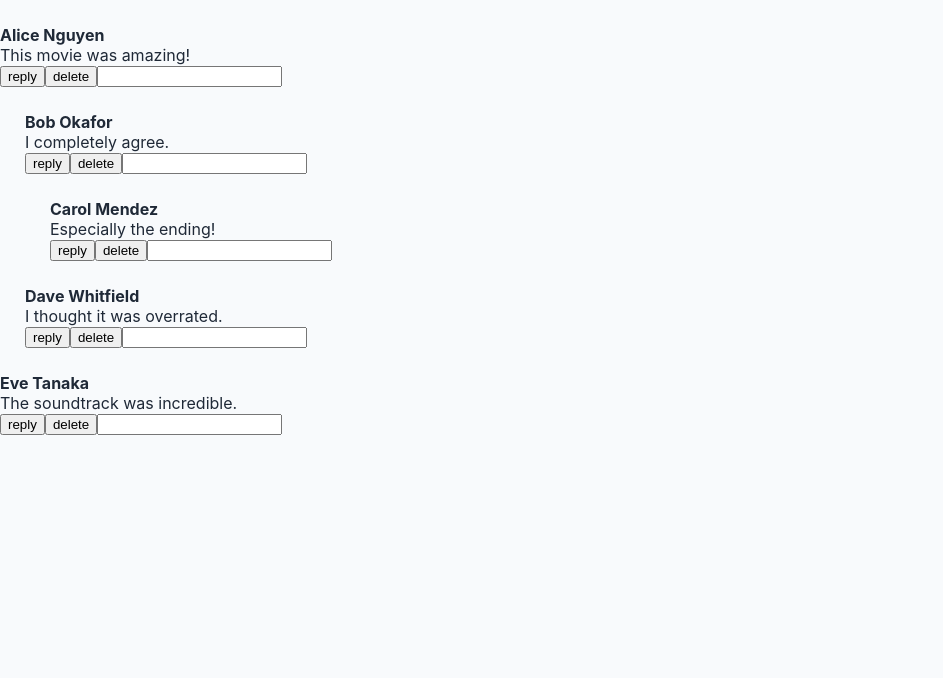
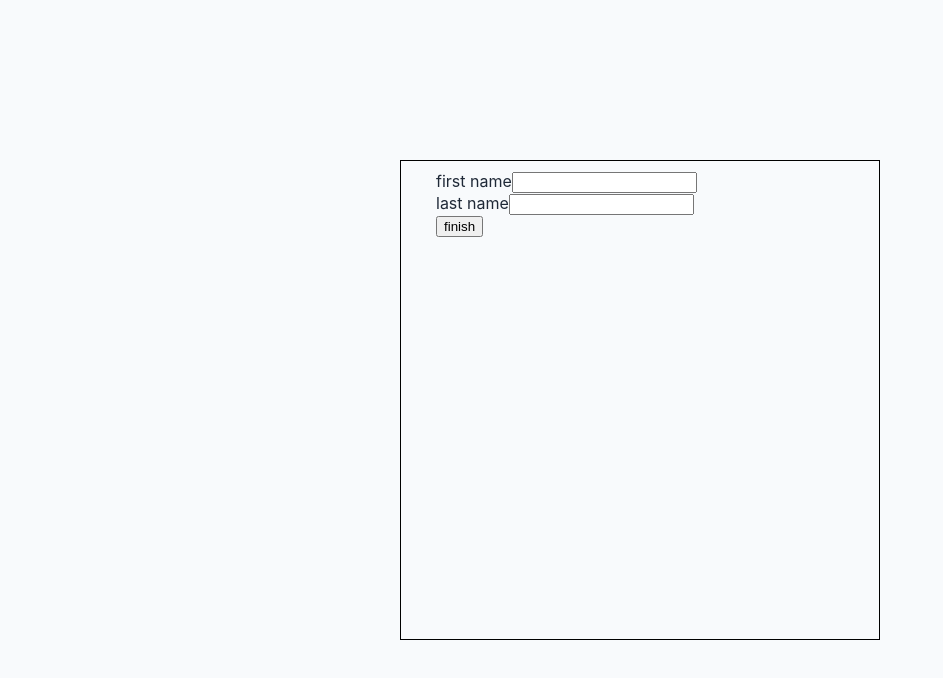
Before and after one commit to pugweather/js-internals-and-other-stuff, a React (Vite) app in the folder react-playground/: page / in a window 1280 px wide. Shown: the top 678 px of the page, without its empty margins (0-943 px from the left). Built offline with nearby package versions, Linux system fonts and the light colour scheme.

Commit message:
-multistep form

```diff
--- a/package.json
+++ b/package.json
@@ -9,6 +9,7 @@
     "experss": "^0.0.1-security",
     "express": "^5.3.0",
     "http-proxy": "^1.18.1",
-    "redis": "^6.3.0"
+    "redis": "^6.3.0",
+    "zod": "^4.6.7"
   }
 }
--- a/react-playground/src/App.jsx
+++ b/react-playground/src/App.jsx
@@ -2,9 +2,10 @@
 // import PostsListManual from './questions/posts-fetch/PostsListManual.jsx'
 // import ServersHealth from "./servers-health/ServersHealth"
 // import DebouncedSearch from "./questions/debounced-search/DebouncedSearch.jsx"
-import { CommentsSection } from "./questions/nested-comments/CommentsSection"
+// import { CommentsSection } from "./questions/nested-comments/CommentsSection"
+import Form from "./questions/mutli-step/Form"
 
 // Swap the import above to work on a different question.
 export default function App() {
-  return <CommentsSection />
+  return <Form />
 }
--- /dev/null
+++ b/react-playground/src/questions/mutli-step/Form.jsx
@@ -0,0 +1,158 @@
+import styles from "./Form.module.css"
+import { useState } from "react"
+import { z } from "zod"
+
+export default function Form() {
+
+    const [step, setStep] = useState(1)
+    const [errors, setErrors] = useState({})
+    const [formData, setFormData] = useState({
+        email: '',
+        password: '',
+        confirm_password: '',
+        first_name: '',
+        last_name: ''
+    })
+
+    return (
+        <div className={styles.page}>
+            <div className={styles.form}>
+                {step === 0 && <Account formData={formData} onChange={setFormData} setStep={setStep} errors={errors} setErrors={setErrors} />}
+                {step === 1 && <Profile formData={formData} onChange={setFormData} setStep={setStep} errors={errors} setErrors={setErrors} />}
+                {step === 2 && <Complete setStep={setStep} />}
+            </div>
+        </div>
+    )
+}
+
+function Account({ formData, onChange, setStep, errors, setErrors }) {
+
+    const accountSchema = z.object({
+        email: z.string().email(),
+        password: z.string().min(8),
+        confirm_password: z.string()
+    }).refine(d => d.password === d.confirm_password, { message: "passwords do not match", path: ["confirm_password"]})
+
+    function handleNext() {
+        const result = accountSchema.safeParse(formData)
+        if (result.success) {
+            setStep(1)
+            setErrors({})
+        } else {
+            const errs = {}
+            result.error.issues.forEach(x => errs[x.path[0]] = x.message)
+            setErrors(errs)
+        }
+    }
+
+    const fields = [
+        {
+            field: "email",
+            label: "email",
+        },
+         {
+            field: "password",
+            label: "password",
+        },
+         {
+            field: "confirm_password",
+            label: "confirm password",
+        }
+    ]
+
+    return (
+        <div>
+            {
+                fields.map(x =>
+                    <Field
+                        key={x.field}
+                        field={x.field}
+                        label={x.label}
+                        formData={formData}
+                        onChange={onChange}
+                        errors={errors}
+                        setErrors={setErrors}
+                    />
+                )
+            }
+            <button onClick={handleNext} >next</button>
+        </div>
+    )
+}
+
+function Profile({ formData, onChange, setStep, errors, setErrors }) {
+
+    const profileSchema = z.object({
+        first_name: z.string().min(1),
+        last_name: z.string().min(1),
+    })
+
+    function handleNext() {
+        const result = profileSchema.safeParse(formData)
+        if (result.success) {
+            setStep(2)
+            setErrors({})
+        } else {
+            const errs = {}
+            result.error.issues.forEach(x => errs[x.path[0]] = x.message)
+            setErrors(errs)
+        }
+    }
+
+    const fields = [
+        {
+            field: "first_name",
+            label: "first name",
+        },
+         {
+            field: "last_name",
+            label: "last name",
+        },
+    ]
+
+    return (
+        <div>
+            {
+                fields.map(x =>
+                    <Field
+                        key={x.field}
+                        field={x.field}
+                        label={x.label}
+                        formData={formData}
+                        onChange={onChange}
+                        errors={errors}
+                        setErrors={setErrors}
+                    />
+                )
+            }
+            <button onClick={handleNext} >finish</button>
+        </div>
+    )
+}
+
+function Complete({ setStep }) {
+    return (
+        <div style={{margin: "auto"}}>Complete!</div>
+    )
+}
+
+function Field({ field, label, formData, onChange, setErrors, errors}) {
+
+
+    function handleChange(value) {
+        onChange(prev => ({...prev, [field]: value}))
+        setErrors(prev => {
+            const newErrors = {...prev}
+            delete newErrors[field]
+            return newErrors
+        })
+    }
+
+    return (
+        <div>
+            <label htmlFor={field}>{label}</label>
+            <input id={field} type="text" value={formData[field]} onChange={(e) => handleChange(e.target.value)} />
+            {errors?.[field] && <div className={styles.error}>{errors[field]}</div>}
+        </div>
+    )
+}
--- /dev/null
+++ b/react-playground/src/questions/mutli-step/Form.module.css
@@ -0,0 +1,20 @@
+
+.page {
+    display: flex;
+    justify-content: center;
+    align-items: center;
+    width: 100vw;
+    min-height: 100vh;
+}
+
+.form {
+    width: 30rem;
+    min-height: 30rem;
+    border: 1px solid black;
+    padding: 10px 35px;
+    display: flex;
+}
+
+.error {
+    color: red;
+}
```
Also changed, not shown: 1 other file (tests, documents, lock files or other folders).
